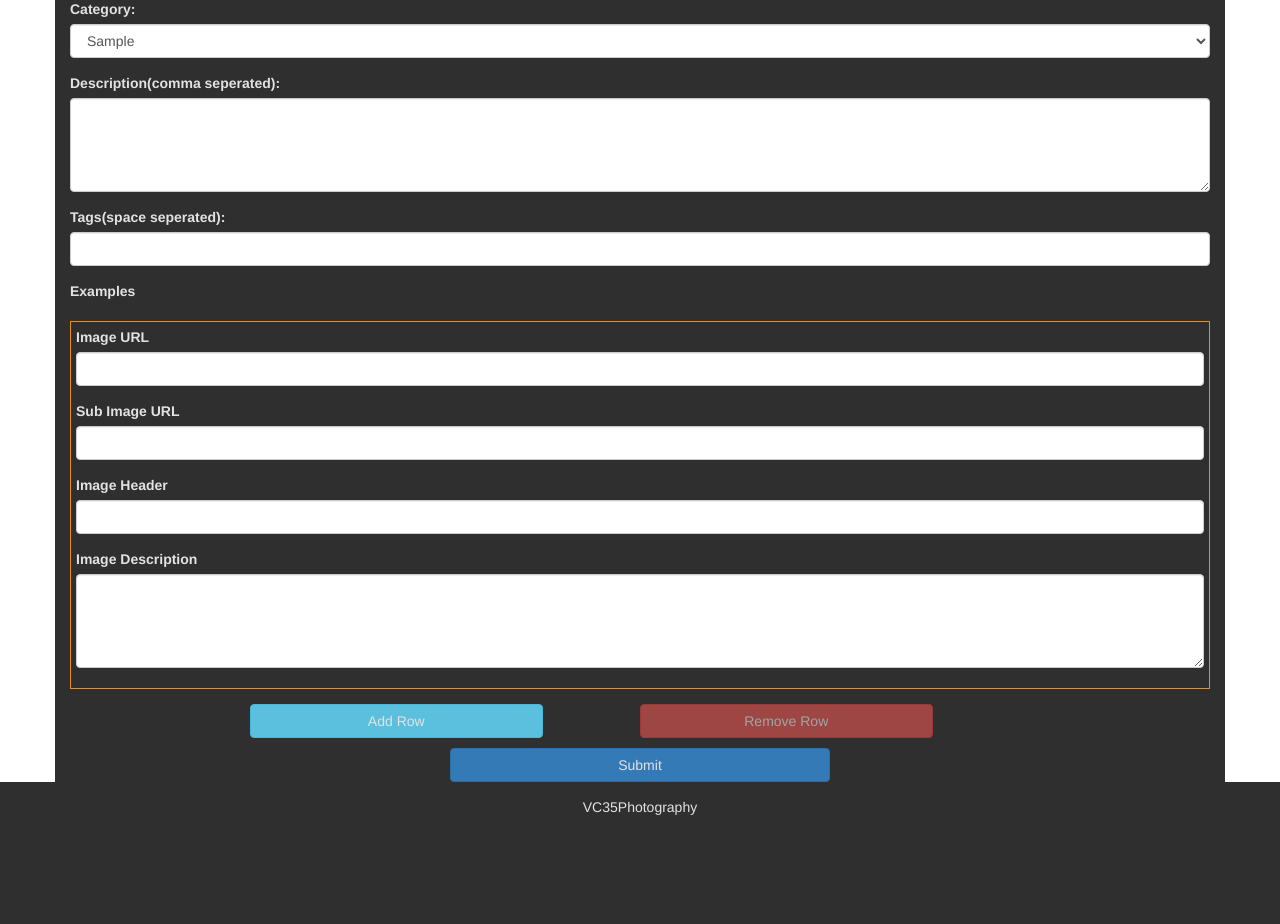
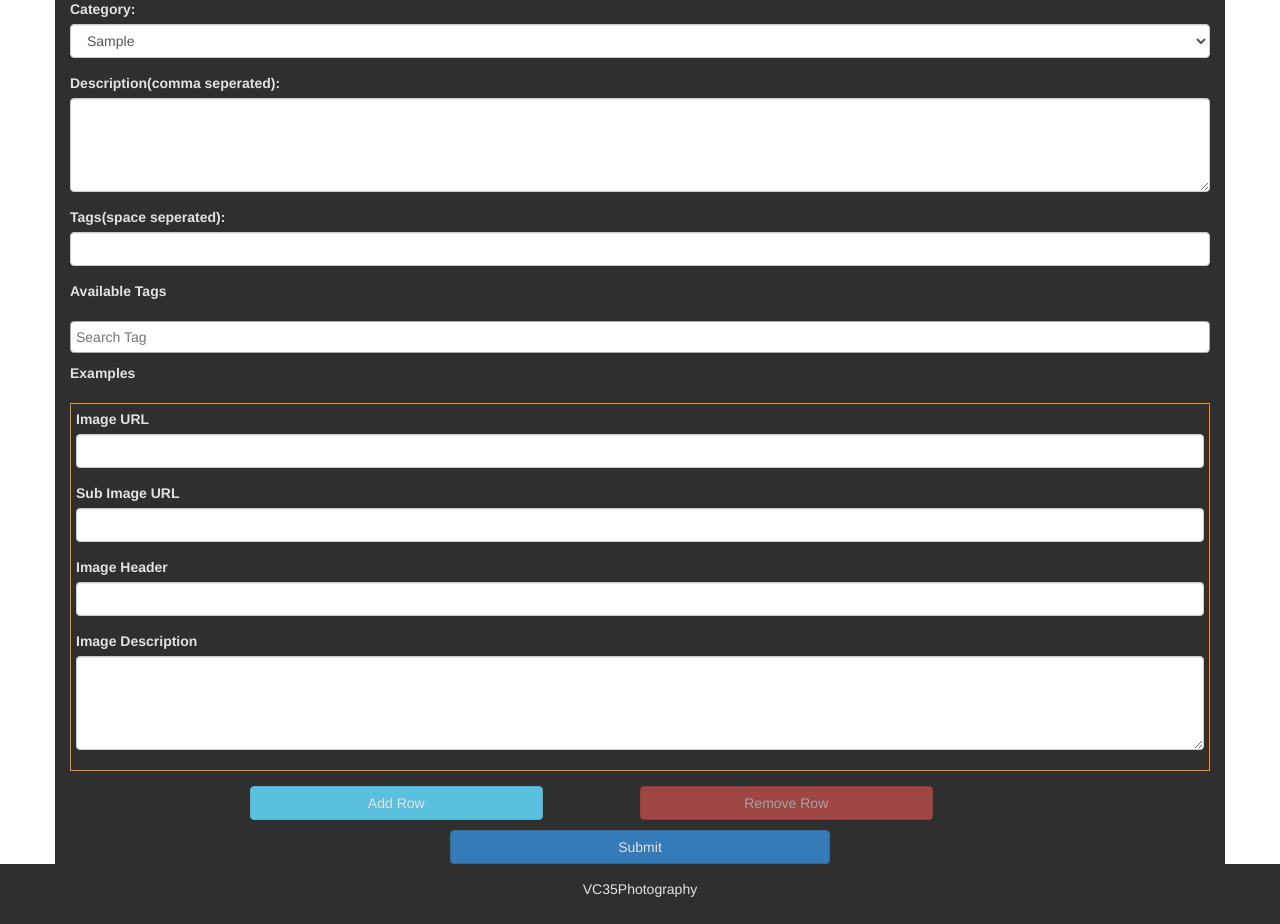
Before and after one commit to vchandwani/LearningPhotography, a PHP site: page /create.php in a window 1280 px wide. Shown: the part 244-1168 px from the top of the page. Before the commit the page ends 1059 px from the top, so only its background shows below. Run offline with PHP 8.4, Linux system fonts and the light colour scheme; tables that the repository leaves empty or names only in its code hold one stand-in row (values such as "Sample post"); some libraries are stand-ins or nearby versions.

Commit message:
chnages to create
create changes for tags

```diff
--- a/connection.php
+++ b/connection.php
@@ -2,9 +2,9 @@
 
 $driver = 'mysql';
 $database = "dbname=epiz_21223681_vc35photography";
-$dsn = "$driver:host=sql100.epizy.com;$database";
-$username = 'epiz_21223681';
-$password = 'Varun123';
+$dsn = "$driver:host=localhost;$database";
+$username = 'root';
+$password = 'root';
 try {
 $conn = new PDO($dsn, $username, $password);
 }catch(PDOException $e){
--- a/create.php
+++ b/create.php
@@ -6,6 +6,8 @@
     $successInfo = '';
     $categories = [];
     $categoriesArray = [];
+    $tags = [];
+    $tagsArray = [];
 
     function getCategories(){
         include 'connection.php';
@@ -21,6 +23,24 @@
     }
 
     $categories = getCategories();
+
+    function getTags(){
+        include 'connection.php';
+        $sql3 = 'SELECT learning_info.*
+        FROM learning_info as learning_info
+        ORDER BY learning_info.id ASC';
+        $stmt3 = $conn->prepare($sql3);
+        $stmt3->execute();
+        while($row = $stmt3->fetch(PDO::FETCH_ASSOC)) {
+            $tagsArray[] = $row['tags'];
+            $pieces = explode(" ", $row['tags']);
+            foreach ($pieces as $value) {
+                $tagsArray[] = $value;
+            }
+        }
+        return array_unique($tagsArray);
+    }
+    $tags = getTags();
 
     if(isset($_POST['category'])){
         $var=$_POST['category'];
@@ -39,24 +59,74 @@
                 ));
                 $success = "Category Added successfully.";
                 $categories = getCategories();
+                sleep(2);
+                header("Refresh:0; url=create.php");
             } else {
                 $error = "Category already exist!";
+                sleep(2);
+                header("Refresh:0; url=create.php");
             }
         }
+        $_POST['category'] = null;
     }
 
-    if(isset($_POST['categoryId']) && isset($_POST['description'])){
+    if(isset($_POST['categoryId'])){
+        if(isset($_POST['availableTags']) && !empty($_POST['availableTags'])){
+            $concatenatedTags = '';
+            // check tag value and selected tags if any
+            foreach($_POST['availableTags'] as $availableTags){
+                $concatenatedTags .= $availableTags . ' ';
+            }
+            $concatenatedTags .= ' '.$_POST['tags'];
+            $concatenatedTags = implode(' ',array_unique(explode(' ', $concatenatedTags)));
+            // Assigning value back to post variable
+            $_POST['tags'] = $concatenatedTags;
+            $concatenatedTags = '';
+        }
         // insert into learning_info
         // break description by command seperate
+        $desc = '';
+        if(isset($_POST['description']) && !empty($_POST['description'])){
             $description = explode(",", $_POST['description']);
-        $desc = '';
             $desc .= '<ul>';
             foreach($description as $key=>$val){
                 $desc .= '<li>'.$val.'</li>';
             }
             $desc .= '</ul>';
-
-
+        }
+        $newInfo = false;
+        if(isset($_POST['tags']) && !empty($_POST['tags'])){
+            $tagCheck = $_POST['tags'];
+            $categoryId = $_POST['categoryId'];
+            // Check if exactly same tags value exist or not
+            $sqlTags = "SELECT learning_info.*
+            FROM learning_info as learning_info
+            WHERE tags = '$tagCheck' AND category_id = '$categoryId'
+            ORDER BY learning_info.id ASC
+            LIMIT 1";
+            $stmtTags = $conn->prepare($sqlTags);
+            $stmtTags->execute();
+            $rowTags = $stmtTags->fetchAll();
+            if($rowTags[0]){
+                $rowTags = $rowTags[0];
+                $existingDescription = $rowTags['description'];
+                $newDescription = $existingDescription .' '.$desc;
+                $sql = "UPDATE learning_info SET description = :descriptionVal
+                WHERE id = :Id";
+                $stmt = $conn->prepare($sql);
+                $stmt->bindParam(':descriptionVal', $newDescription, PDO::PARAM_STR);
+                $stmt->bindParam(':Id', $rowTags['id'], PDO::PARAM_INT);
+                $stmt->execute();
+                $learningInfoId = $rowTags['id'];
+                $successInfo = "Learning Information Added successfully.";
+            } else {
+                $newInfo = true;
+            }
+        } else {
+            $newInfo = true;
+        }
+        if($newInfo) {
+            // New value added
             $statement = $conn->prepare("INSERT INTO learning_info(category_id,description,tags)  VALUES(:categoryVal,:descriptionVal,:tagsVal)");
             $statement->execute(array(
                 "categoryVal" => $_POST['categoryId'],
@@ -65,9 +135,12 @@
             ));
             $learningInfoId = $conn->lastInsertId();
             $successInfo = "Learning Information Added successfully.";
+        }
+        if($learningInfoId){
             //insert into learning_info_examples
             if(isset($_POST['example']) && !empty($_POST['example'])){
                 foreach($_POST['example']  as $example){
+                    if($example['image'] || $example['sub_image'] || $example['sub_image_headerimage'] || $example['image_description']){
                         $image = $example['image'];
                         $sub_image = $example['sub_image'];
                         $image_header = $example['image_header'];
@@ -84,7 +157,12 @@
                     }
                 }
             }
-    $_POST = null;
+        }
+        sleep(2);
+        header("Refresh:0; url=create.php");
+        $_POST['categoryId'] = null;
+    }
+    $_POST = array();
 ?>
 
 <!DOCTYPE html>
@@ -96,7 +174,9 @@
     <link rel="stylesheet" href="https://maxcdn.bootstrapcdn.com/bootstrap/3.3.7/css/bootstrap.min.css">
     <script src="https://ajax.googleapis.com/ajax/libs/jquery/3.2.1/jquery.min.js"></script>
     <script src="https://maxcdn.bootstrapcdn.com/bootstrap/3.3.7/js/bootstrap.min.js"></script>
+    <link href="select2.css" rel="stylesheet" />
     <link href="style.css" rel="stylesheet" />
+    <script src="https://cdnjs.cloudflare.com/ajax/libs/select2/4.0.6-rc.0/js/select2.min.js"></script>
     <script>
     $(document).ready(function () {
         var count = 0;
@@ -122,6 +202,10 @@
             $('#removeRow').click(function(){
                 removeRow();
             });
+        });
+        $('.search').select2();
+        $('.search').select2({
+            placeholder: 'Search Tag'
         });
     });
     </script>
@@ -181,11 +265,23 @@
 
             <div class="form-group">
                 <label for="email">Description(comma seperated): </label>
-                <textarea class="form-control" name="description"  required id="description" rows="4" cols="50"></textarea>
+                <textarea class="form-control" name="description"  id="description" rows="4" cols="50"></textarea>
             </div>
             <div class="form-group">
                 <label for="email">Tags(space seperated): </label>
                 <input class="form-control" type="text" name="tags" id="tags" maxlength="250">
+            </div>
+            <div class="form-group">
+                <label for="email">Available Tags </label>
+            </div>
+            <div class="checkbox">
+                <select class="search" name="availableTags[]" id="availableTags" multiple="multiple">
+                <?php
+                    foreach($tags as $val) {
+                        echo '<option value="'.$val.'">'.$val.'</option>';
+                    }
+                ?>
+                </select>
             </div>
             <div class="form-group">
                 <label for="email">Examples</label>
--- a/style.css
+++ b/style.css
@@ -168,6 +168,9 @@ button {
 .margin-top20 {
     margin-bottom : 20px;
 }
+.margin-right20 {
+    margin-right : 20px;
+}
 .bordered{
     border: 1px solid #ed8e1a;
     padding: 5px;
@@ -195,3 +198,6 @@ strong, .close {
     border-bottom: 1px solid;
     margin-bottom: 10px;
 }
+.checkbox{
+    max-height: 250px;
+}
```
Also changed, not shown: index.php (+4 -5 lines). Lines whose indentation alone changed are shown as unchanged.
